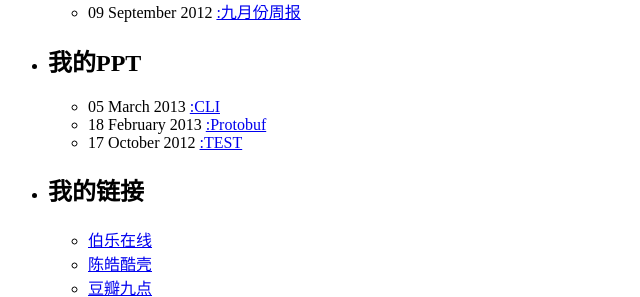
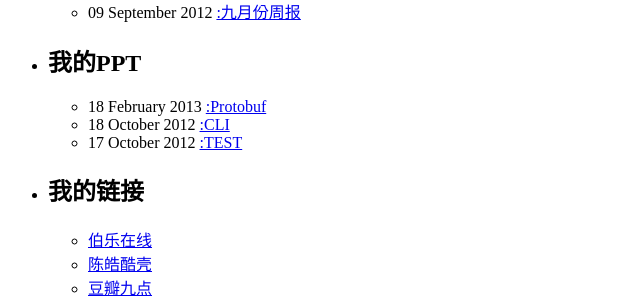
Before and after one commit to jack-zh/jack-zh.github.com, a Jekyll site: the page built from _posts/2012-09-29-10-month-plan.html, in a window 1280 px wide and 900 px high, scrolled down 1938 px. Shown: the part 162-459 px from the top of the window, without its empty margins (0-640 px from the left). Built offline with Jekyll 4.4.1, drawn with Linux system fonts in a browser that asks for light colours; nearby versions of some CDN libraries; library files that are not in the unit come from our copies; comment, search, counter and statistics services are not loaded.

Commit message:
change date

```diff
--- a/_posts/2013-02-18-protobuf-ppt.html
+++ b/_posts/2013-02-18-protobuf-ppt.html
@@ -2,7 +2,7 @@
 layout: point
 title: Protobuf
 author: zzh
-thisdate: 2013-03-05
+thisdate: 2013-02-18
 classification: linux
 ---
 
```
Also changed, not shown: _posts/2012-10-18-yaml-cli-ppt.html (renamed from _posts/2013-03-05-yaml-cli-ppt.html).
